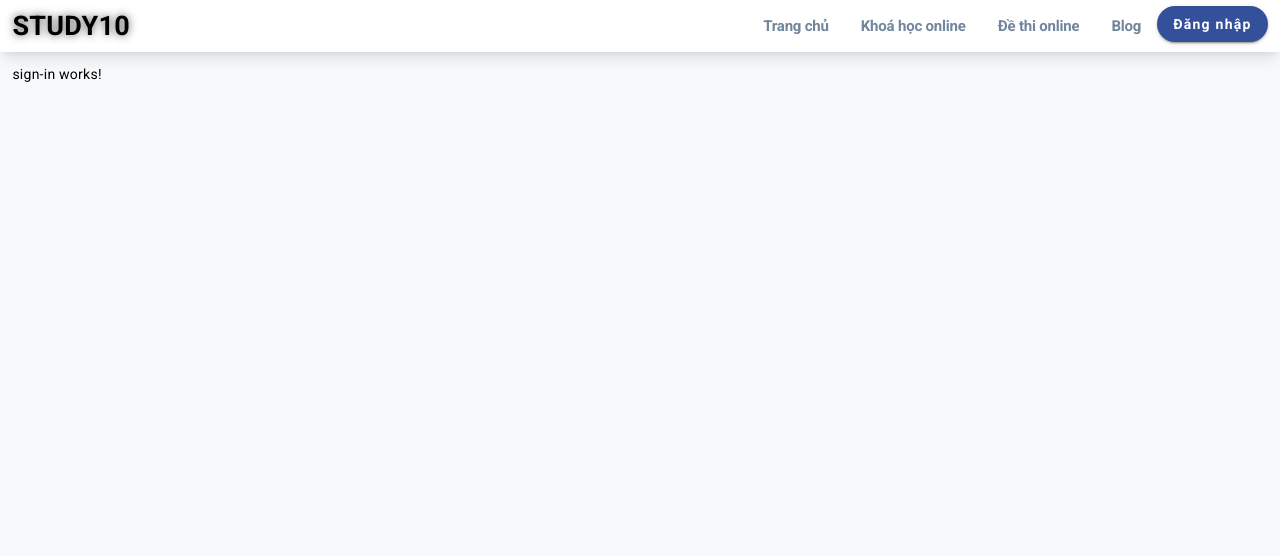
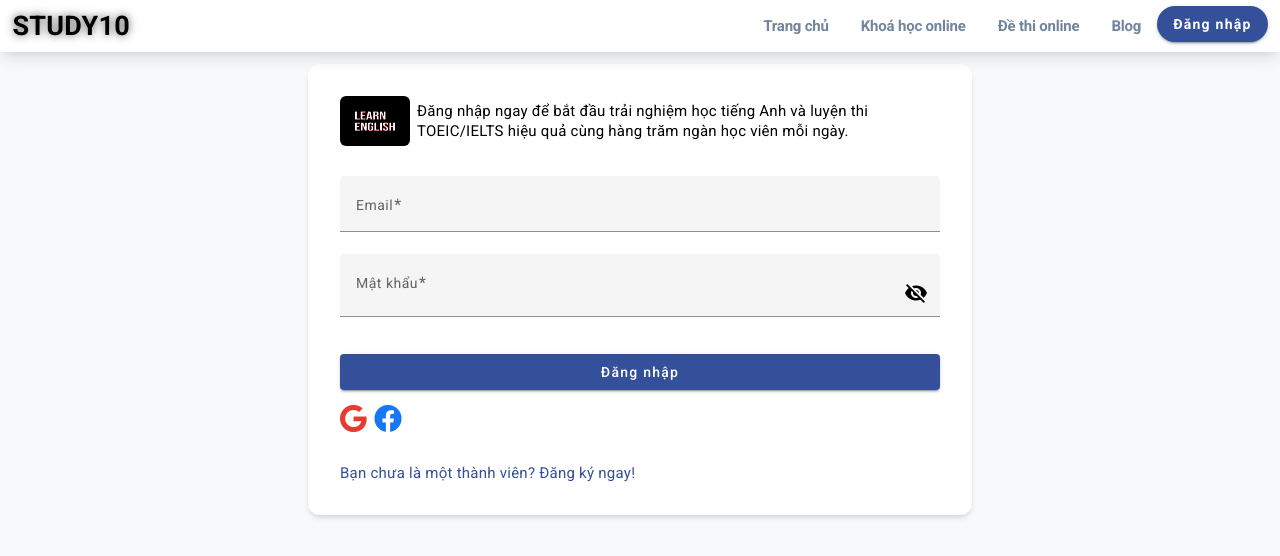
Before and after one commit to VONGOCMINHTRANG/study10, an Angular app: page /sign-in in a window 1280 px wide. Shown: the top 556 px of the page. Built offline with nearby package versions, Linux system fonts and the light colour scheme.

Commit message:
[#15] Design and validate for sign in form

```diff
--- a/src/app/pages/sign-in/sign-in.component.html
+++ b/src/app/pages/sign-in/sign-in.component.html
@@ -1 +1,73 @@
-<p>sign-in works!</p>
+<div class="sign-in-wrapper">
+  <form class="sign-in-form" [formGroup]="signInForm">
+    <div class="header">
+      <img class="logo" src="assets\img\logo.jpg" alt="" />
+      <span class="title">
+        Đăng nhập ngay để bắt đầu trải nghiệm học tiếng Anh và luyện thi
+        TOEIC/IELTS hiệu quả cùng hàng trăm ngàn học viên mỗi ngày.
+      </span>
+    </div>
+
+    <mat-form-field>
+      <mat-label>Email</mat-label>
+      <input
+        matInput
+        placeholder="Nhập Email"
+        formControlName="email"
+        name="email"
+      />
+      <mat-error *ngIf="signInForm.controls['email'].hasError('required')">
+        Vui lòng nhập email
+      </mat-error>
+      <mat-error *ngIf="signInForm.controls['email'].hasError('email')">
+        Vui lòng nhập đúng định dạng email
+      </mat-error>
+    </mat-form-field>
+
+    <mat-form-field>
+      <mat-label>Mật khẩu</mat-label>
+      <input
+        matInput
+        [type]="hide ? 'password' : 'text'"
+        placeholder="Nhập mật khẩu"
+        formControlName="password"
+        name="password"
+      />
+      <button
+        mat-icon-button
+        matSuffix
+        (click)="hide = !hide"
+        [attr.aria-label]="'Hide password'"
+        [attr.aria-pressed]="hide"
+      >
+        <mat-icon>{{ hide ? "visibility_off" : "visibility" }}</mat-icon>
+      </button>
+
+      <mat-error *ngIf="signInForm.controls['password'].hasError('required')">
+        Vui lòng nhập mật khẩu
+      </mat-error>
+      <mat-error *ngIf="signInForm.controls['password'].hasError('pattern')">
+        Mật khẩu ít nhất 8 kí tự, bao gồm 1 chữ hoa và 1 ký tự đặc biệt
+      </mat-error>
+    </mat-form-field>
+
+    <button
+      mat-raised-button
+      color="primary"
+      type="submit"
+      (click)="signIn()"
+      class="sign-in-btn"
+    >
+      Đăng nhập
+    </button>
+
+    <div class="sign-in-social">
+      <i class="fab fa-google fa-2x" (click)="signInGoogle()"></i>
+      <i class="fab fa-facebook fa-2x" (click)="signInFacebook()"></i>
+    </div>
+
+    <span (click)="signUp()" class="sign-up-link" routerLink="sign-up">
+      Bạn chưa là một thành viên? Đăng ký ngay!
+    </span>
+  </form>
+</div>
--- a/src/app/pages/sign-in/sign-in.component.scss
+++ b/src/app/pages/sign-in/sign-in.component.scss
@@ -0,0 +1,88 @@
+.sign-in-wrapper {
+  display: flex;
+  justify-content: center;
+  height: 100%;
+  align-items: center;
+}
+
+form {
+  max-width: 600px;
+  width: 100%;
+  display: flex;
+  flex-direction: column;
+  padding: 2rem;
+  background-color: white;
+  box-shadow: 0 4px 6px -1px rgba(0, 0, 0, 0.1),
+    0 2px 4px -1px rgba(0, 0, 0, 0.06);
+  border-radius: 12px;
+}
+
+mat-label {
+  font-size: 14px;
+}
+
+.header {
+  font-size: 15px;
+  margin-bottom: 30px;
+  display: flex;
+  align-items: center;
+  gap: 7px;
+}
+
+.logo {
+  width: 70px;
+  height: 50px;
+  border-radius: 6px;
+}
+
+.sign-up-link {
+  color: #35509a;
+  font-size: 15px;
+  margin-top: 30px;
+  cursor: pointer;
+  width: fit-content;
+}
+
+.sign-up-link:hover {
+  color: black;
+  transition-property: all;
+  transition-timing-function: cubic-bezier(0.4, 0, 0.2, 1);
+  transition-duration: 300ms;
+}
+
+button {
+  margin-top: 15px;
+}
+
+.sign-in-social {
+  margin-top: 15px;
+  display: flex;
+  gap: 7px;
+}
+
+.fa {
+  &-google {
+    color: #e73b2f;
+    cursor: pointer;
+  }
+  &-facebook {
+    color: #1877f2;
+    cursor: pointer;
+  }
+}
+
+.sign-in-btn {
+  background-color: #35509a !important;
+}
+
+@media (max-width: 599px) {
+  .header {
+    flex-direction: column;
+  }
+
+  .logo {
+    width: 100%;
+    height: 150px;
+    border-radius: 6px;
+  }
+}
--- a/src/app/pages/sign-in/sign-in.component.ts
+++ b/src/app/pages/sign-in/sign-in.component.ts
@@ -1,10 +1,49 @@
 import { Component } from '@angular/core';
+import { FormBuilder, FormGroup, Validators } from '@angular/forms';
+import { Router } from '@angular/router';
 
 @Component({
   selector: 'app-sign-in',
   templateUrl: './sign-in.component.html',
-  styleUrl: './sign-in.component.scss'
+  styleUrl: './sign-in.component.scss',
 })
 export class SignInComponent {
+  signInForm: FormGroup;
+  hide: boolean = true;
+  passwordPattern = '^(?=.*[A-Z])(?=.*[!@#$%^&*])[a-zA-Z!@#$%^&*]{8,}$';
 
+  constructor(private router: Router, private fb: FormBuilder) {
+    this.signInForm = this.fb.group({
+      email: [null, [Validators.required, Validators.email]],
+      password: [
+        null,
+        [Validators.required, Validators.pattern(this.passwordPattern)],
+      ],
+    });
+  }
+
+  signIn() {
+    if (!this.signInForm.valid) {
+      return;
+    }
+
+    const signInData = {
+      email: this.signInForm.controls['email'].value,
+      password: this.signInForm.controls['password'].value,
+    };
+
+    console.log(signInData);
+  }
+
+  signUp() {
+    this.router.navigateByUrl('/sign-up');
+  }
+
+  signInGoogle() {
+    console.log('sign in with google');
+  }
+
+  signInFacebook() {
+    console.log('sign in facebook');
+  }
 }
--- a/src/app/pages/sign-up/sign-up.component.html
+++ b/src/app/pages/sign-up/sign-up.component.html
@@ -2,10 +2,10 @@
   <form class="sign-up-form" [formGroup]="signUpForm">
     <div class="header">
       <img class="logo" src="assets\img\logo.jpg" alt="" />
-      <span class="title"
-        >Đăng ký ngay để bắt đầu trải nghiệm học tiếng Anh và luyện thi
-        TOEIC/IELTS hiệu quả cùng hàng trăm ngàn học viên mỗi ngày.</span
-      >
+      <span class="title">
+        Đăng ký ngay để bắt đầu trải nghiệm học tiếng Anh và luyện thi
+        TOEIC/IELTS hiệu quả cùng hàng trăm ngàn học viên mỗi ngày.
+      </span>
     </div>
 
     <mat-form-field>
@@ -138,7 +138,7 @@
     </div>
 
     <span (click)="signIn()" class="sign-in-link" routerLink="sign-in">
-      Bạn đã có tài khoản? Đăng nhập ngay
+      Bạn đã có tài khoản? Đăng nhập ngay!
     </span>
   </form>
 </div>
--- a/src/app/pages/sign-up/sign-up.component.scss
+++ b/src/app/pages/sign-up/sign-up.component.scss
@@ -22,12 +22,13 @@ mat-label {
 }
 
 .header {
-  font-size: 16px;
+  font-size: 15px;
   margin-bottom: 30px;
   display: flex;
   align-items: center;
   gap: 7px;
 }
+
 .logo {
   width: 70px;
   height: 50px;
@@ -58,6 +59,7 @@ button {
   display: flex;
   gap: 7px;
 }
+
 .fa {
   &-google {
     color: #e73b2f;
@@ -72,3 +74,15 @@ button {
 .sign-up-btn {
   background-color: #35509a !important;
 }
+
+@media (max-width: 599px) {
+  .header {
+    flex-direction: column;
+  }
+
+  .logo {
+    width: 100%;
+    height: 150px;
+    border-radius: 6px;
+  }
+}
```
